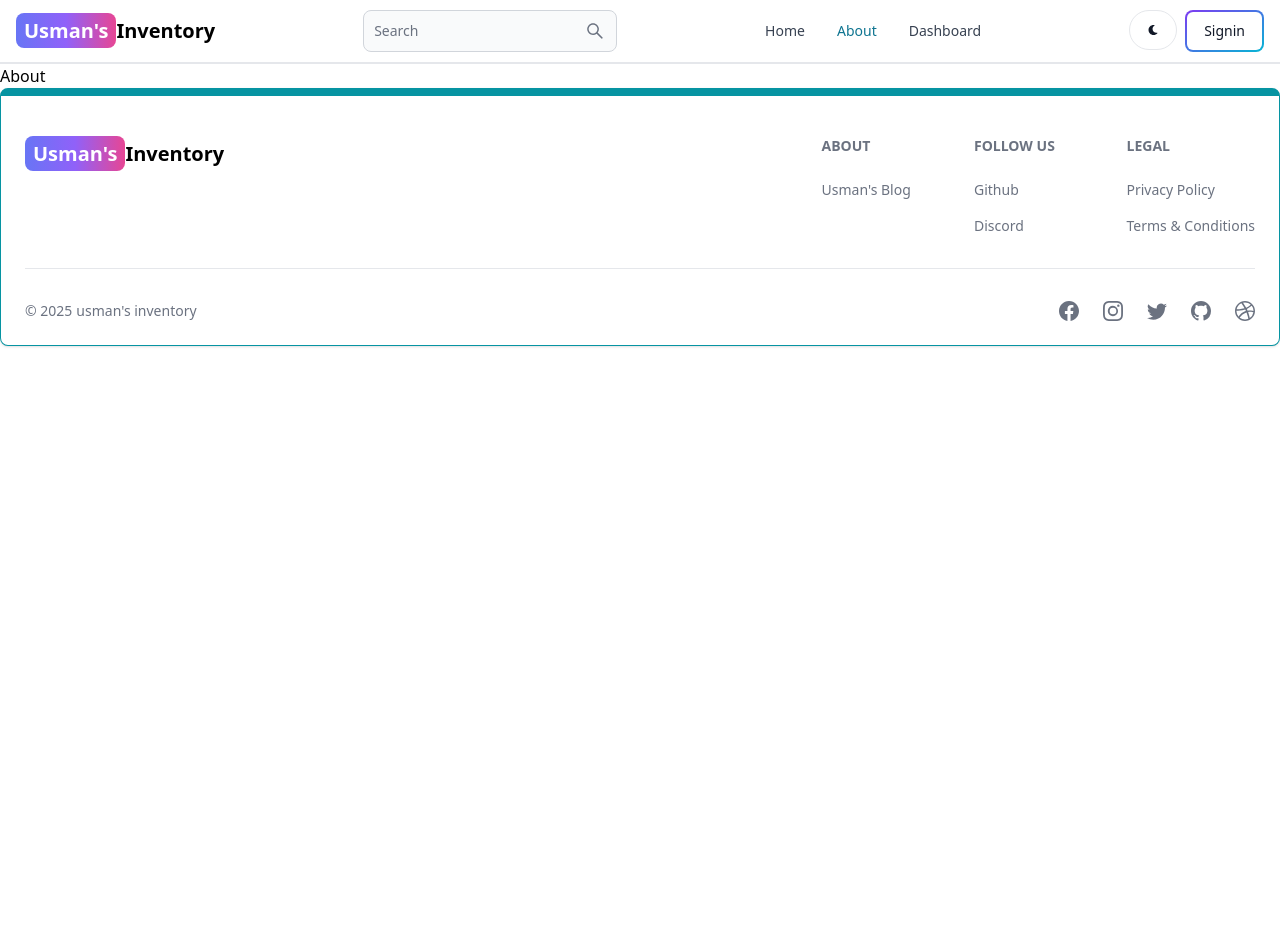
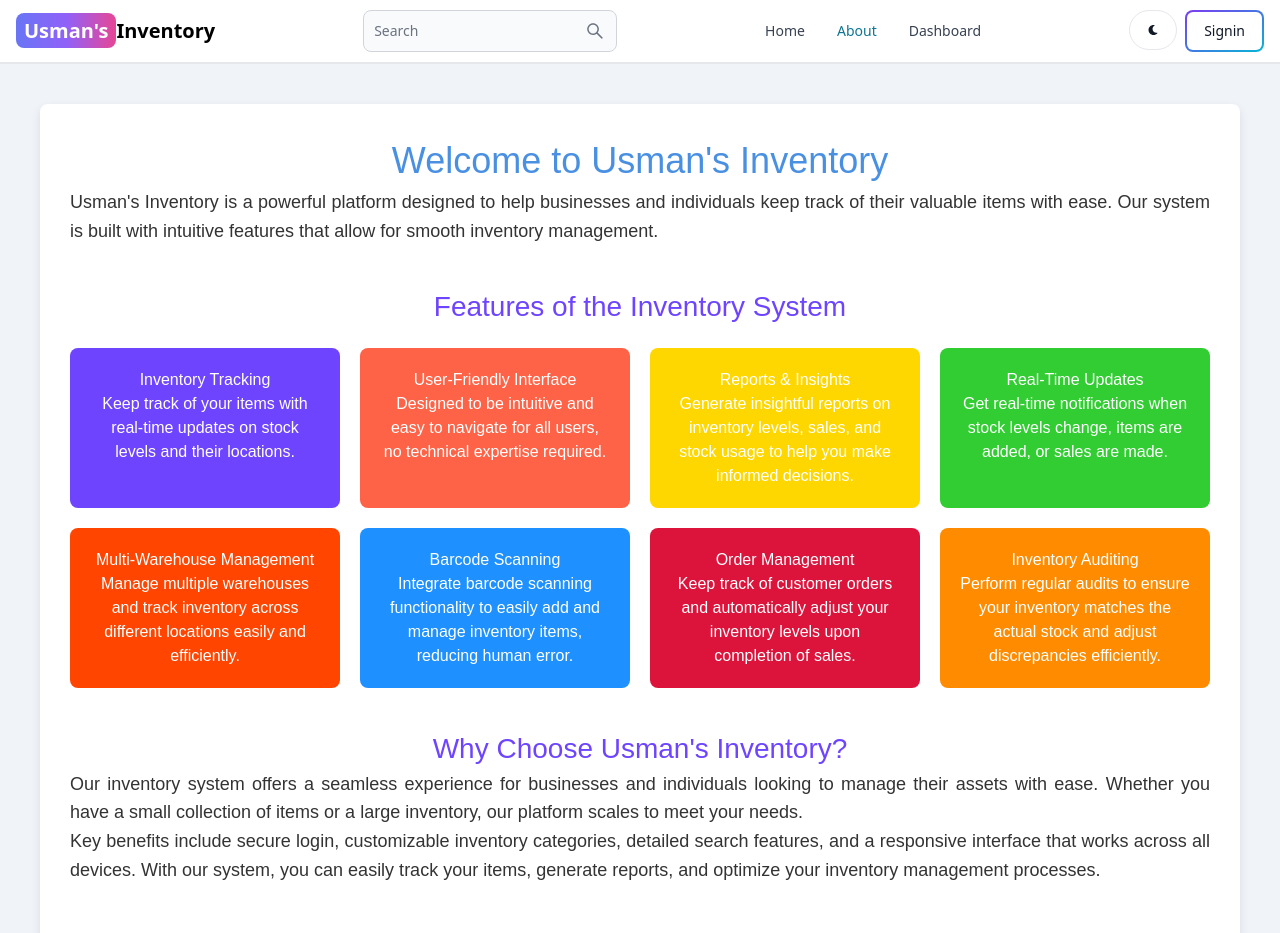
Before and after one commit to Hussainviwe/mern-inventory, a React (Vite) app in the folder Clinet/: page /about in a window 1280 px wide. Shown: the top 933 px of the page. Before the commit the page ends 800 px from the top, so only its background shows below. Built offline with nearby package versions, Linux system fonts and the light colour scheme; no server answers.

Commit message:
About page designed

```diff
--- a/Clinet/src/pages/About.jsx
+++ b/Clinet/src/pages/About.jsx
@@ -1,9 +1,77 @@
-import React from 'react'
+import React from 'react';
 
 export default function About() {
   return (
-    <div>
-      About
+    <div style={{ fontFamily: 'Arial, sans-serif', padding: '40px', background: '#F0F4F8' }}>
+      <div style={{
+        maxWidth: '1200px', margin: '0 auto', backgroundColor: '#fff', borderRadius: '8px', padding: '30px',
+        boxShadow: '0 4px 10px rgba(0, 0, 0, 0.1)'
+      }}>
+        <h1 style={{ fontSize: '36px', color: '#4A90E2', textAlign: 'center' }}>Welcome to Usman's Inventory</h1>
+        <p style={{ fontSize: '18px', color: '#333', lineHeight: '1.6', textAlign: 'justify' }}>
+          Usman's Inventory is a powerful platform designed to help businesses and individuals keep track of their valuable items with ease. Our system is built with intuitive features that allow for smooth inventory management.
+        </p>
+
+        <section style={{ marginTop: '40px' }}>
+          <h2 style={{ fontSize: '28px', color: '#6E44FF', textAlign: 'center' }}>Features of the Inventory System</h2>
+          <div style={{
+            display: 'grid', gridTemplateColumns: 'repeat(auto-fit, minmax(250px, 1fr))', gap: '20px', marginTop: '20px'
+          }}>
+            <div style={{ background: '#6E44FF', color: '#fff', padding: '20px', borderRadius: '8px', textAlign: 'center' }}>
+              <h3>Inventory Tracking</h3>
+              <p>Keep track of your items with real-time updates on stock levels and their locations.</p>
+            </div>
+            <div style={{ background: '#FF6347', color: '#fff', padding: '20px', borderRadius: '8px', textAlign: 'center' }}>
+              <h3>User-Friendly Interface</h3>
+              <p>Designed to be intuitive and easy to navigate for all users, no technical expertise required.</p>
+            </div>
+            <div style={{ background: '#FFD700', color: '#fff', padding: '20px', borderRadius: '8px', textAlign: 'center' }}>
+              <h3>Reports & Insights</h3>
+              <p>Generate insightful reports on inventory levels, sales, and stock usage to help you make informed decisions.</p>
+            </div>
+            <div style={{ background: '#32CD32', color: '#fff', padding: '20px', borderRadius: '8px', textAlign: 'center' }}>
+              <h3>Real-Time Updates</h3>
+              <p>Get real-time notifications when stock levels change, items are added, or sales are made.</p>
+            </div>
+            <div style={{ background: '#FF4500', color: '#fff', padding: '20px', borderRadius: '8px', textAlign: 'center' }}>
+              <h3>Multi-Warehouse Management</h3>
+              <p>Manage multiple warehouses and track inventory across different locations easily and efficiently.</p>
+            </div>
+            <div style={{ background: '#1E90FF', color: '#fff', padding: '20px', borderRadius: '8px', textAlign: 'center' }}>
+              <h3>Barcode Scanning</h3>
+              <p>Integrate barcode scanning functionality to easily add and manage inventory items, reducing human error.</p>
+            </div>
+            <div style={{ background: '#DC143C', color: '#fff', padding: '20px', borderRadius: '8px', textAlign: 'center' }}>
+              <h3>Order Management</h3>
+              <p>Keep track of customer orders and automatically adjust your inventory levels upon completion of sales.</p>
+            </div>
+            <div style={{ background: '#FF8C00', color: '#fff', padding: '20px', borderRadius: '8px', textAlign: 'center' }}>
+              <h3>Inventory Auditing</h3>
+              <p>Perform regular audits to ensure your inventory matches the actual stock and adjust discrepancies efficiently.</p>
+            </div>
+          </div>
+        </section>
+
+        <section style={{ marginTop: '40px' }}>
+          <h2 style={{ fontSize: '28px', color: '#6E44FF', textAlign: 'center' }}>Why Choose Usman's Inventory?</h2>
+          <p style={{ fontSize: '18px', color: '#333', lineHeight: '1.6', textAlign: 'justify' }}>
+            Our inventory system offers a seamless experience for businesses and individuals looking to manage their assets with ease. Whether you have a small collection of items or a large inventory, our platform scales to meet your needs.
+          </p>
+          <p style={{ fontSize: '18px', color: '#333', lineHeight: '1.6', textAlign: 'justify' }}>
+            Key benefits include secure login, customizable inventory categories, detailed search features, and a responsive interface that works across all devices. With our system, you can easily track your items, generate reports, and optimize your inventory management processes.
+          </p>
+        </section>
+
+        <section style={{ marginTop: '40px' }}>
+          <h2 style={{ fontSize: '28px', color: '#6E44FF', textAlign: 'center' }}>Integrations and Scalability</h2>
+          <p style={{ fontSize: '18px', color: '#333', lineHeight: '1.6', textAlign: 'justify' }}>
+            Usman's Inventory is designed to integrate seamlessly with other business tools. It supports integration with e-commerce platforms, accounting software, and more, making it an ideal solution for businesses looking to streamline their operations.
+          </p>
+          <p style={{ fontSize: '18px', color: '#333', lineHeight: '1.6', textAlign: 'justify' }}>
+            Our system is also scalable, meaning that it grows with your business. Whether you're managing a small local shop or a large warehouse with thousands of items, Usman's Inventory can handle the complexity with ease.
+          </p>
+        </section>
+      </div>
     </div>
-  )
+  );
 }
```
